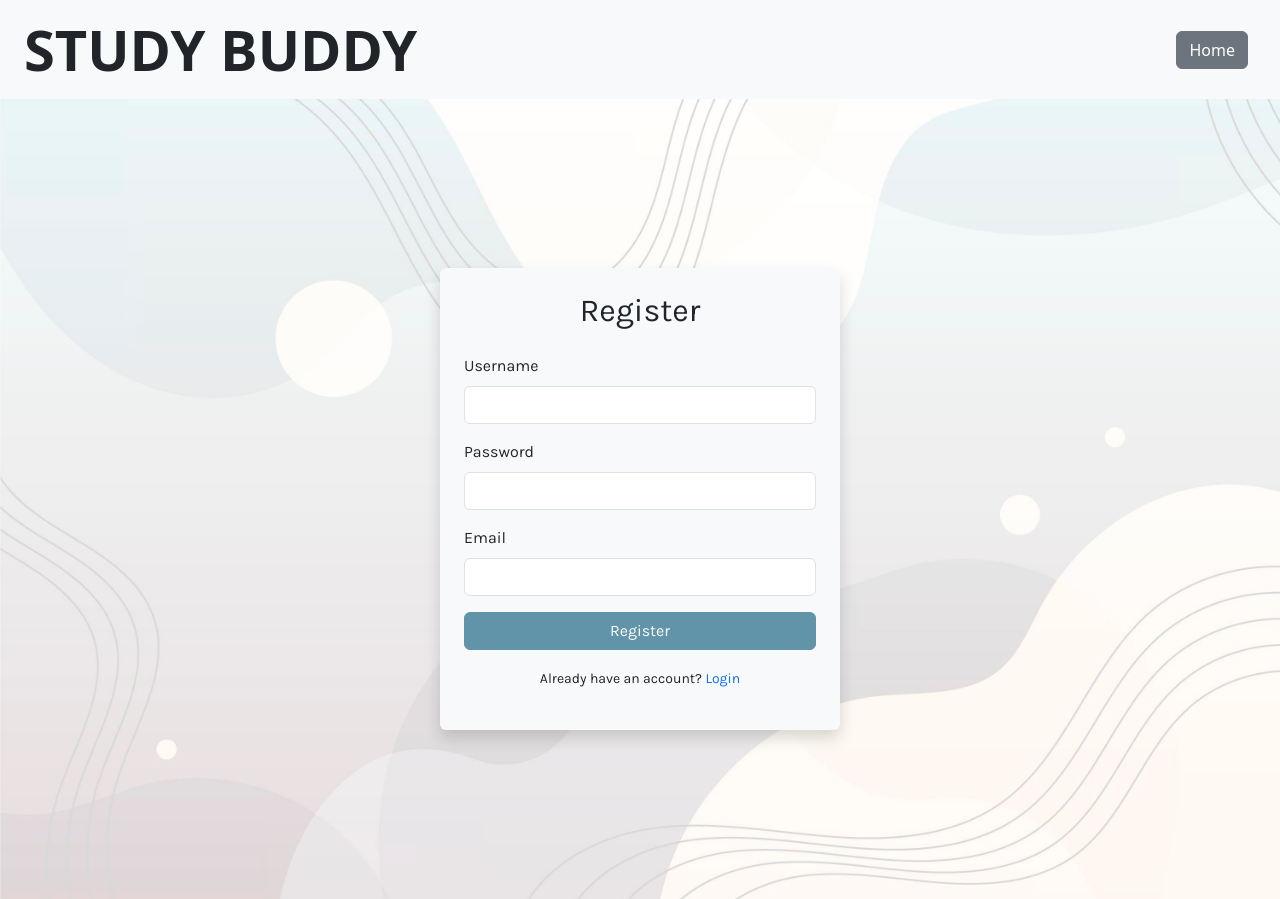
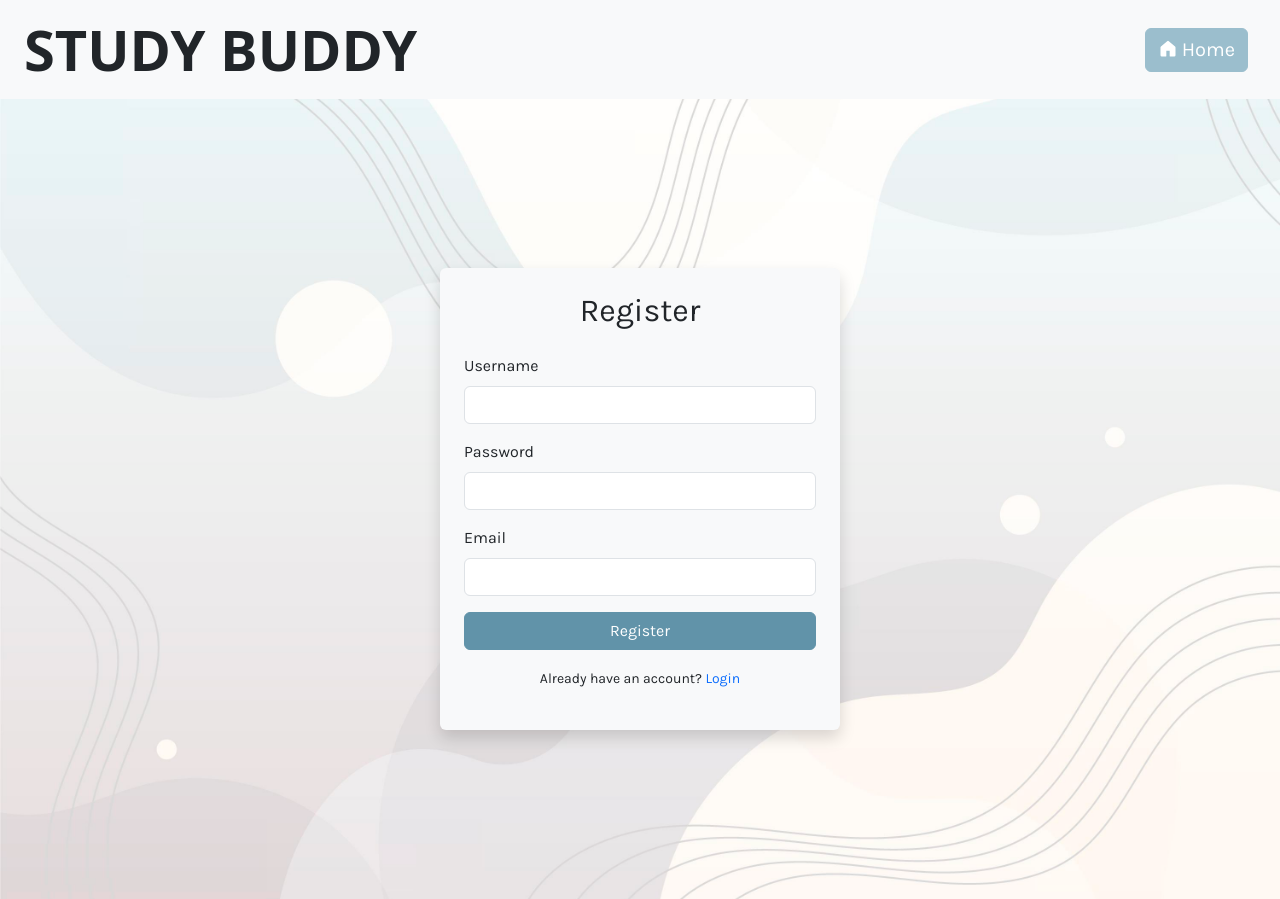
Before and after one commit to nsanchez9009/team24-react, a React (Vite) app: page / in a window 1280 px wide. Both pictures are taken after a click on the button "Register". Built offline with nearby package versions, Linux system fonts and the light colour scheme; no server answers; a web font is replaced by a local one.

Commit message:
updated header buttons

```diff
--- a/src/App.tsx
+++ b/src/App.tsx
@@ -1,4 +1,5 @@
 import React from 'react';
+import { GoHomeFill } from "react-icons/go";
 import { BrowserRouter as Router, Routes, Route, Navigate, useLocation, Link, useNavigate } from 'react-router-dom';
 import Home from './pages/Home';
 import Register from './pages/Register';
@@ -29,8 +30,21 @@ const AppHeader: React.FC = () => {
     <header className="bg-light py-3 text-center d-flex justify-content-between align-items-center px-4">
       <h1 className="display-4 fw-bold m-0">STUDY BUDDY</h1>
       <div>
-        {showHomeButton && (
-          <Link to="/" className="btn btn-secondary me-2">Home</Link>
+      {showHomeButton && (
+          <Link
+            to="/"
+            className="btn me-2"
+            style={{
+              backgroundColor: '#9BBECD', // Apply custom color
+              borderColor: '#9BBECD',
+              color: 'white', // Text color
+              fontFamily: '"Karla", sans-serif',
+              fontSize: '20px',
+            }}
+          >
+            <GoHomeFill style={{ marginRight: '4px', marginBottom: '4px', color: 'white' }} />
+            Home
+          </Link>
         )}
         {isLoggedIn && (
           <button onClick={handleLogout} className="btn btn-outline-danger">Logout</button>
```
